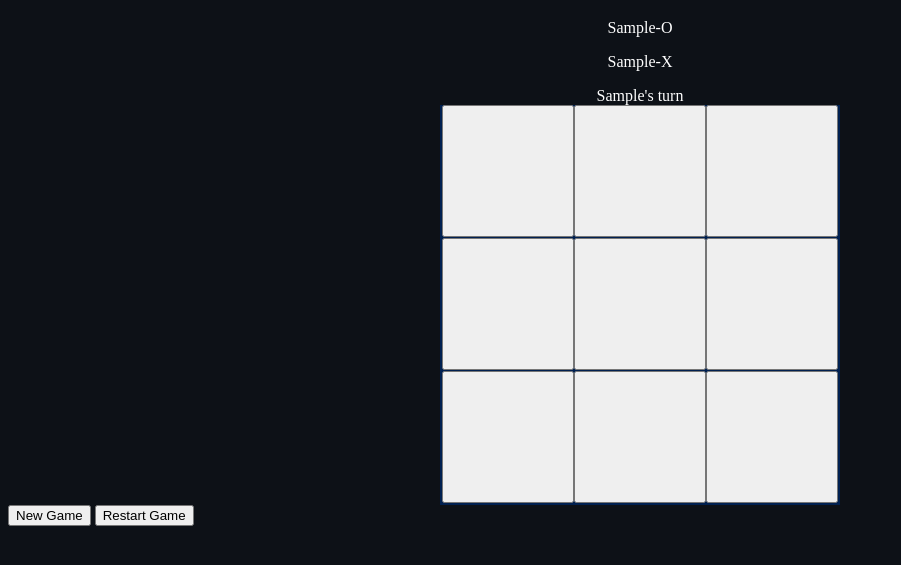
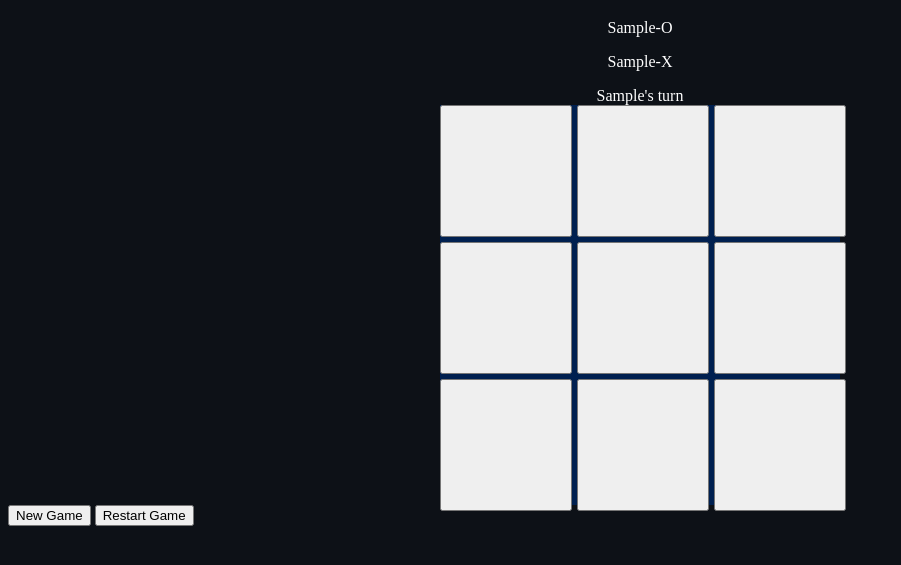
Before and after one commit to Tibarek/tic-tac-toe, a plain HTML site: page index.html in a window 1280 px wide. Both pictures are taken after typing "Sample", "Sample" into the empty fields and a click on the button "Play". Shown: the part 61-626 px from the top of the page, without its empty margins (0-901 px from the left). Drawn offline with Linux system fonts and the light colour scheme.

Commit message:
update game board style

```diff
--- a/style.css
+++ b/style.css
@@ -14,11 +14,15 @@ body {
   height: 400px;
   margin: auto;
   background-color: #002050;
-  /* color: #002050; */
-  /* background-color: #0D1117; */
+  display: grid;
+  grid-template-columns: repeat(3,132px);
+  grid-template-rows: repeat(3,132px);
+  gap: 5px;
 }
 
 .cell {
   width: 132px;
   height: 132px;
+  font-size: 24px;
+  color: #002050;
 }
```
